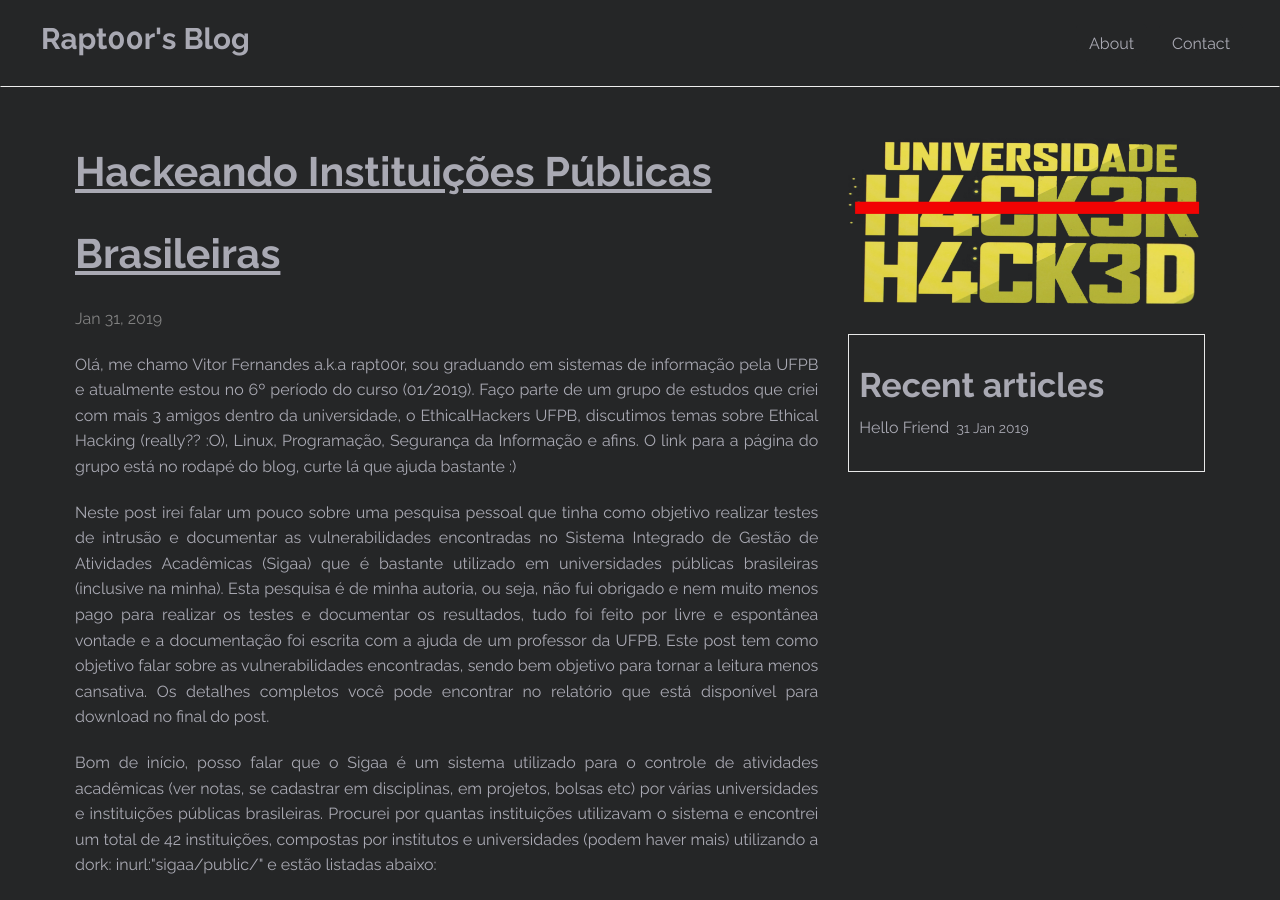
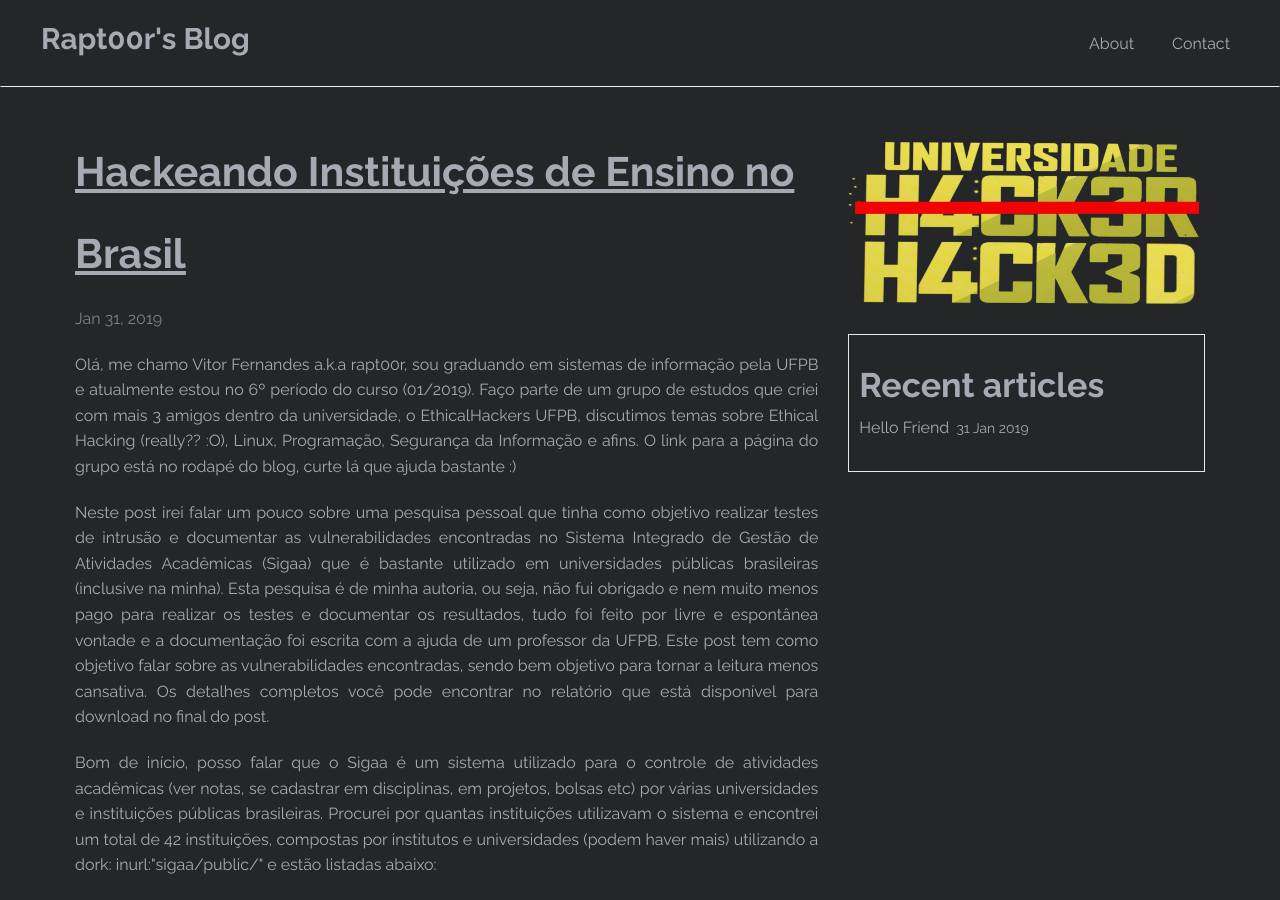
Before and after one commit to vitor-fernandes/vitor-fernandes.github.io, a Jekyll site: the page built from _posts/2019-01-31-Hacking-Universities.markdown, in a window 1280 px wide and 900 px high. Built offline with Jekyll 4.4.1, drawn with Linux system fonts in a browser that asks for light colours.

Commit message:
Hackeando Universidades post edit

```diff
--- a/_posts/2019-01-31-Hacking-Universities.markdown
+++ b/_posts/2019-01-31-Hacking-Universities.markdown
@@ -1,6 +1,6 @@
 ---
 layout: post
-title:  "Hackeando Instituições Públicas Brasileiras"
+title:  "Hackeando Instituições de Ensino no Brasil"
 date:   2019-01-31 16:10:00
 categories: All
 img: banner.png
```
